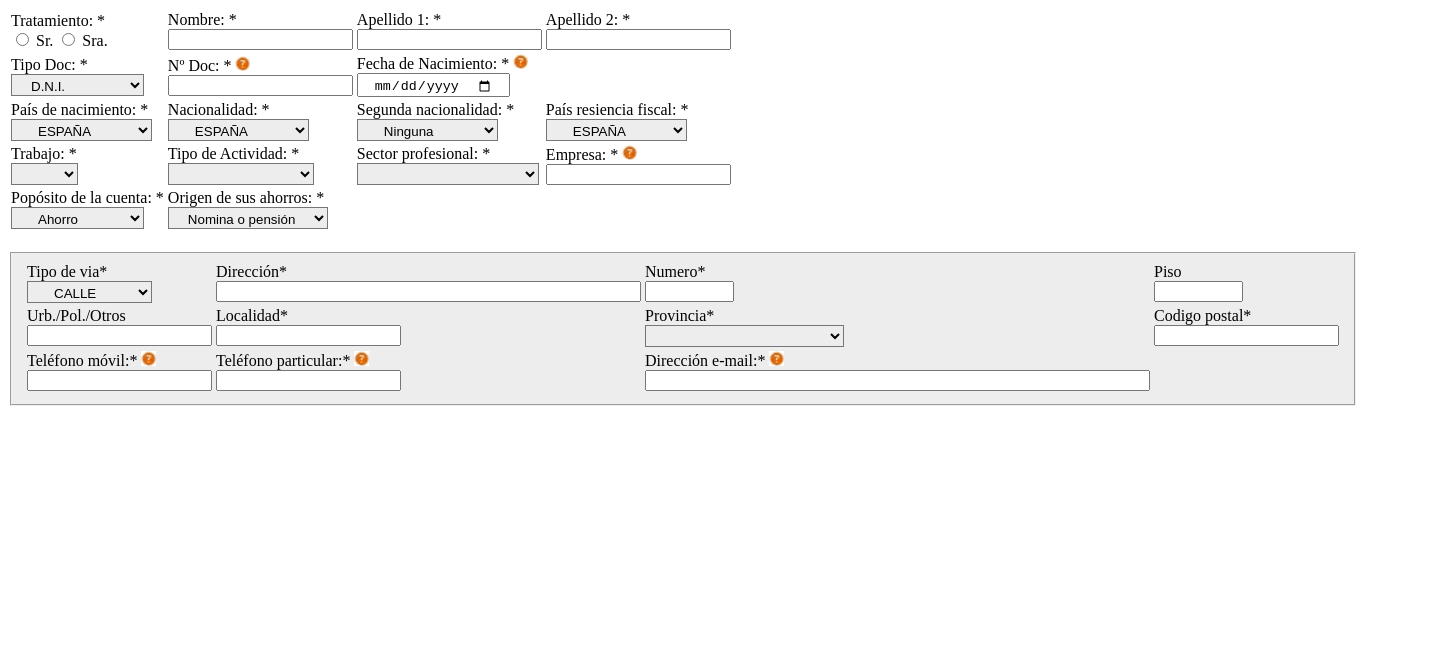
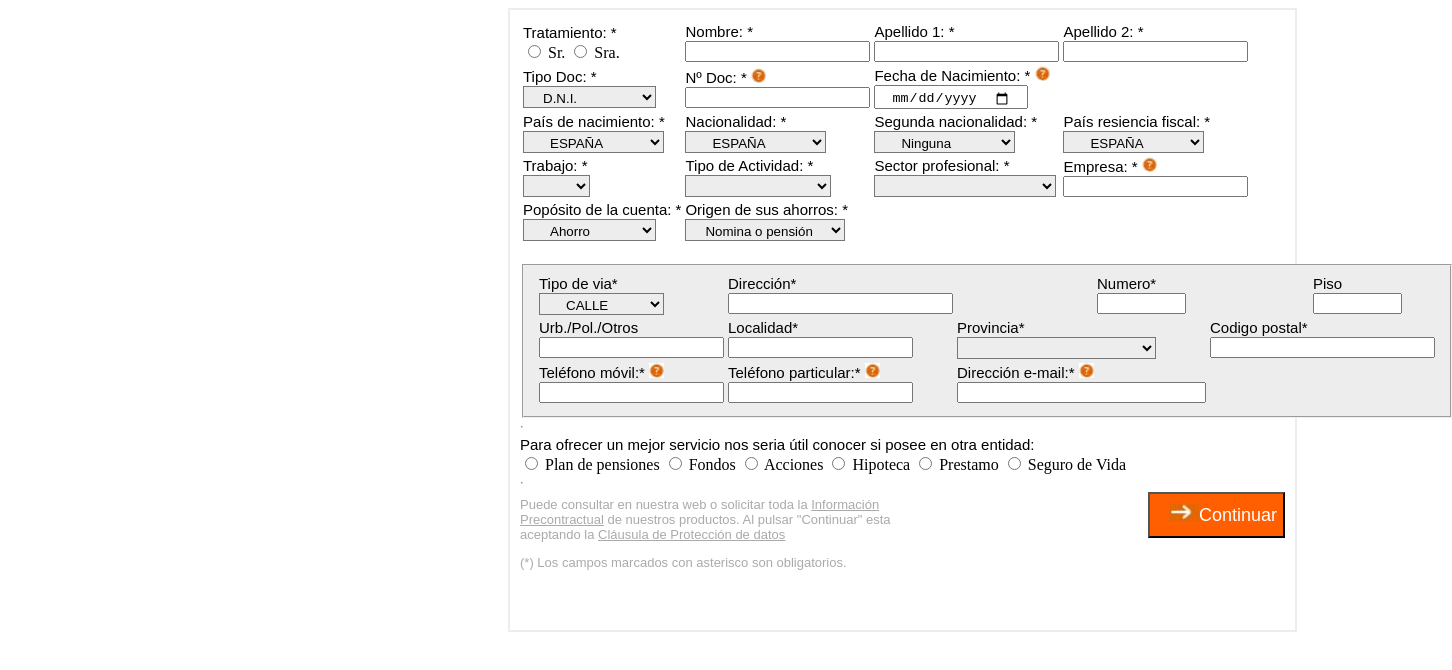
Before and after one commit to PabloCatalina/Practica-2.1, a plain HTML site: page index.html in a window 1280 px wide. Shown: the whole page, 1452 px wide, since content can reach past the window. Drawn offline with Linux system fonts and the light colour scheme.

Commit message:
act pre fin

```diff
--- a/estilo.css
+++ b/estilo.css
@@ -2,10 +2,7 @@ input.fecha{
     padding-right:15px;
     padding-left: 15px;
     padding-top: 3px;
-}
 
-input{
-    /* border-color: rgb(237,237,237); */
 }
 
 select.dni{
@@ -25,9 +22,79 @@ select.range{
 option{
     text-align: left;
 }
+/* Ajustes del fieldset/posicion de los input */
 
 fieldset{
     margin-right: 1200px;
     background-color: rgb(237,237,237);
     margin-top: 20px;
 }
+
+span.piso{
+    margin-left: 103px;
+}
+
+input.piso{
+    margin-left: 103px;
+}
+
+span.numero{
+    margin-left: 140px;
+}
+
+input.numero{
+    margin-left: 140px;
+}
+
+span{
+    font-family: sans-serif;
+    font-size: 15px;
+}
+
+hr{
+    margin-left: 1px;
+    margin-right: 1140px;
+    color: rgb(237,237,237);
+}
+
+button.boton{
+    margin-left: -500px;
+    padding-top: 10px;
+    padding-bottom: 10px;
+    padding-left: 20px;
+    background-color: rgb(255,95,0);
+    color: white;
+    font-family: sans-serif;
+    font-size: 18px;
+    text-align: initial;
+    float: right;
+}
+
+div.caja{
+    border-bottom-color: rgb(237,237,237);
+    border-bottom-style: solid;
+    border-bottom-width: 2px;
+    border-left-color: rgb(237,237,237);
+    border-left-style: solid;
+    border-left-width: 2px;
+    border-right-color: rgb(237,237,237);
+    border-right-style: solid;
+    border-right-width: 2px;
+    border-top-color: rgb(237,237,237);
+    border-top-style: solid;
+    border-top-width: 2px;
+    padding-bottom: 10px;
+    padding-left: 10px;
+    padding-top: 10px;
+    padding-right: 10px;
+    text-size-adjust: 50%;
+    width: 765px;
+    height: 600px;
+    margin-left: 500px;
+}
+
+pre{
+    font-family: sans-serif;
+    font-size: 13px;
+    color: rgb(170,170,170);
+}
--- a/index.html
+++ b/index.html
@@ -11,7 +11,7 @@
     <header></header>
     <main>
         <div class="caja">
-            <table>
+            <table class="A">
                 <tbody>
                     <tr>
                         <td><span>Tratamiento: *</span><br><input class="radio" type="radio" name="hm" value="h" required> Sr.
@@ -106,9 +106,9 @@
             </table>
 
             <fieldset>
-                <table>
+                <table class="B">
                     <tbody>
-                        <tr>
+                        <tr class="fila1">
                             <td><span>Tipo de via*</span>
                                 <br>
                                 <select class="range" name="menu">
@@ -119,11 +119,10 @@
                                 </select>
                             </td>
                             <td><span>Dirección*</span><br>
-                                <input type="email" name="correo" size="50">
+                                <input type="email" name="correo" size="25">
                             </td>
-                            <td><span>Numero*</span><br><input class="range" type="text" name="numero" maxlength="2" size="8">
-                            </td>
-                            <td><span>Piso</span><br><input class="range" type="text" name="piso" maxlength="2" size="8"></td>
+                            <td><span class="numero">Numero*</span><br><input class="numero" type="text" name="numero" maxlength="2" size="8"></td>
+                            <td><span class="piso">Piso</span><br><input class="piso" type="text" name="piso" maxlength="2" size="8"></td>
                         </tr>
                         <tr>
                             <td><span>Urb./Pol./Otros</span><br><input class="" type="text" name="text"></td>
@@ -160,16 +159,30 @@
                                     <option> Zaragoza </option>
                                   </select>
                             </td>
-                            <td><span>Codigo postal*</span><input class="" type="text" name="codigo" maxlength="5"></td>
+                            <td><span>Codigo postal*</span><input class="" type="text" name="codigo" maxlength="5" size="25"></td>
                         </tr>
                         <tr>
                             <td><span>Teléfono móvil:* <img src="img/interrogante.PNG"></span><input class="" type="text" name="telefono" maxlength="9"></td>
                             <td><span>Teléfono particular:* <img src="img/interrogante.PNG"></span><br><input class="" type="text" name="telefono" maxlength="9"></td>
-                            <td><span>Dirección e-mail:* <img src="img/interrogante.PNG"></span><input class="" type="email" name="correo" maxlength="9" size="60"></td>
+                            <td><span>Dirección e-mail:* <img src="img/interrogante.PNG"></span><input class="" type="email" name="correo" maxlength="9" size="28"></td>
                         </tr>
                     </tbody>
                 </table>
             </fieldset>
+            <hr>
+            <span>Para ofrecer un mejor servicio nos seria útil conocer si posee en otra entidad:</span><br>
+            <input class="cuadrado" type="radio" name="pensiones"> Plan de pensiones
+            <input class="cuadrado" type="radio" name="fondos"> Fondos
+            <input class="cuadrado" type="radio" name="acciones"> Acciones
+            <input class="cuadrado" type="radio" name="hipoteca"> Hipoteca
+            <input class="cuadrado" type="radio" name="prestamo"> Prestamo
+            <input class="cuadrado" type="radio" name="seguro"> Seguro de Vida
+            <hr>
+            <button class="boton" type="button"><img src="img/flecha.PNG" height="">Continuar</button>
+            <pre>Puede consultar en nuestra web o solicitar toda la <u>Información
+Precontractual</u> de nuestros productos. Al pulsar "Continuar" esta
+aceptando la <u>Cláusula de Protección de datos</u></pre>
+            <pre>(*) Los campos marcados con asterisco son obligatorios.</pre>
         </div>
     </main>
 </body>
```
Also changed, not shown: img/flecha.PNG (added).
